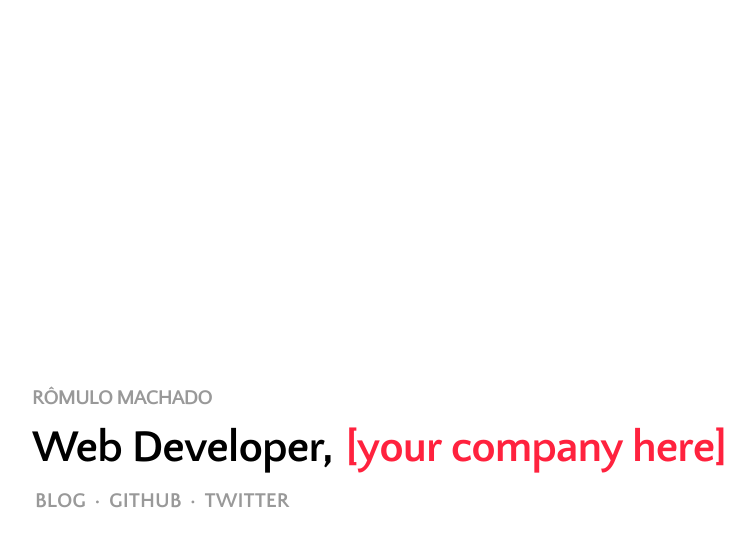
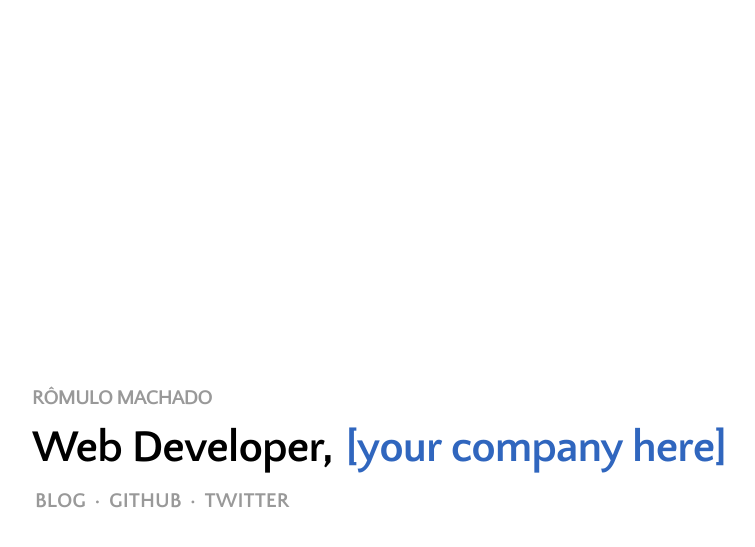
Before and after one commit to romulomachado/romulomachado.github.io, a Jekyll site: the page built from index.html, in a window 1280 px wide. Shown: the top 547 px of the page, without its empty margins (138-893 px from the left). Built offline with Jekyll 4.4.1, drawn with Linux system fonts in a browser that asks for light colours; some web fonts are replaced.

Commit message:
Update link colors

```diff
--- a/stylesheets/styles.sass
+++ b/stylesheets/styles.sass
@@ -80,11 +80,11 @@ h6
   a
     text-decoration: none
     font-weight: 700
-    color: #ff223e
+    color: #3066BE
     padding: 0 3px
 
     &:hover
-      background-color: #ff223e
+      background-color: #3066BE
       color: #fff
 
 .links
@@ -120,10 +120,10 @@ h6
   &__link
     display: inline
     text-decoration: none
-    color: #3576a7
+    color: #3066BE
 
     &:hover
-      background-color: #3576a7
+      background-color: #3066BE
       color: #fff
 
   &__date
@@ -325,6 +325,9 @@ h6
   .share-this
     text-align: center
 
+  a:not(.link)
+    color: #3066BE
+
 @media only screen and (max-width: 900px)
   .blogposts .blog-post__date
     display: block
```
